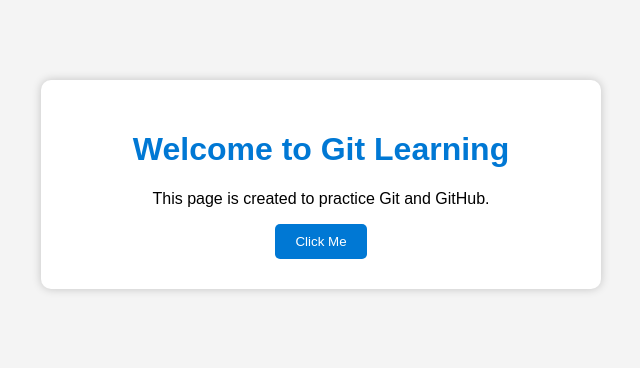
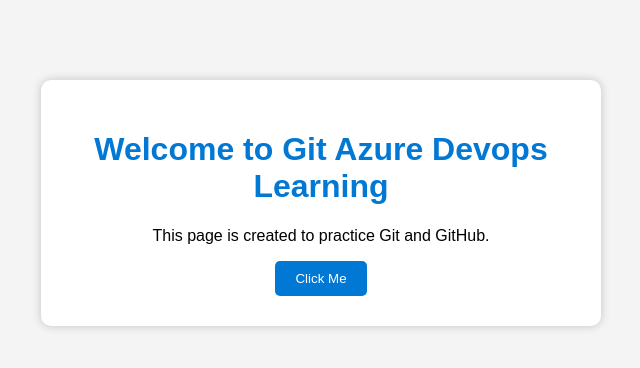
Before and after one commit to Koshikamani/git-learning, a plain HTML site: page testpage.html in a window 1280 px wide. Shown: the whole page, without its empty margins (319-959 px from the left). Drawn offline with Linux system fonts and the light colour scheme.

Commit message:
changed the heaader

```diff
--- a/testpage.html
+++ b/testpage.html
@@ -45,7 +45,7 @@
 
 <div class="card">
 
-    <h1>Welcome to Git Learning</h1>
+    <h1>Welcome to Git Azure Devops  Learning</h1>
 
     <p>This page is created to practice Git and GitHub.</p>
 
```
